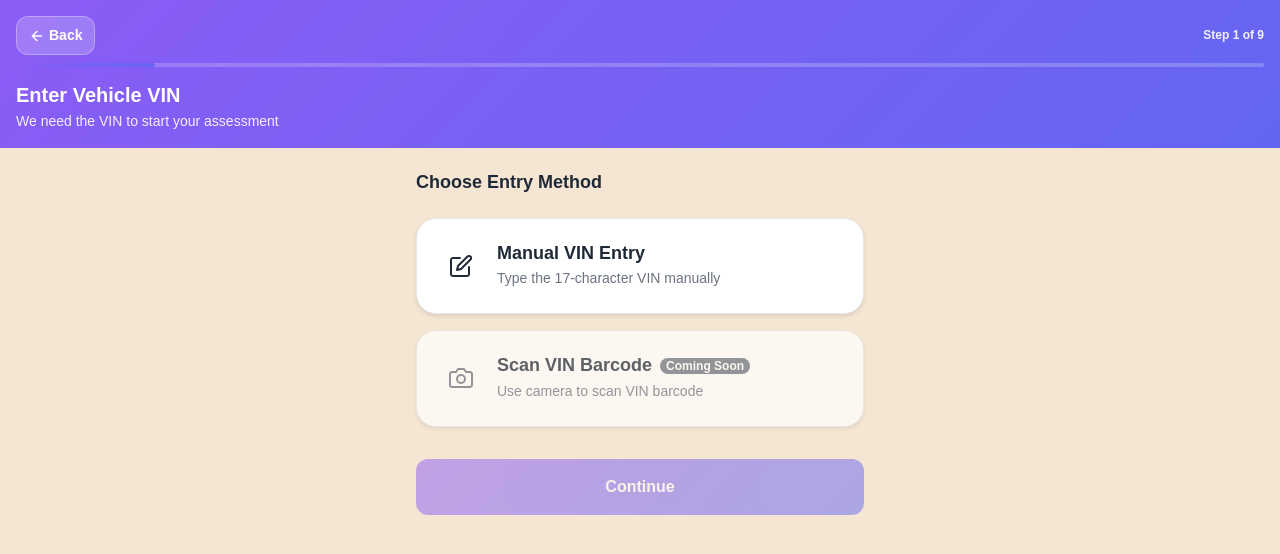
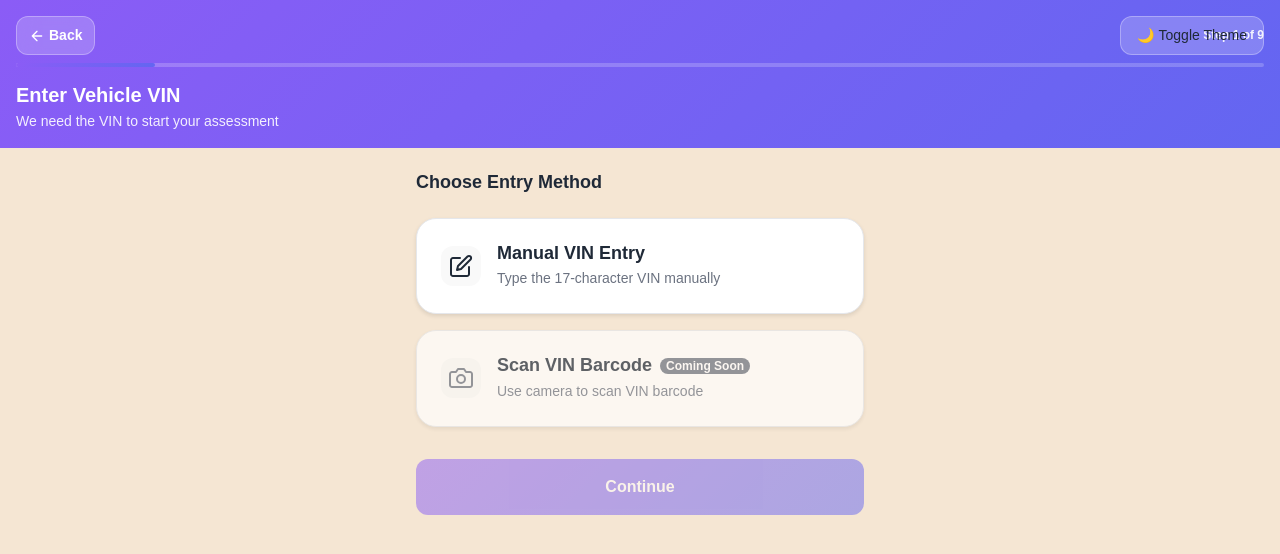
Before and after one commit to VDHSN/snapscope, a Next.js app in the folder packages/client/: page /assessments/new in a window 1280 px wide. Shown: the top 554 px of the page. Built offline with nearby package versions, Linux system fonts and the light colour scheme.

Commit message:
fix(client): make VIN Entry page respect site theming
- Replace hardcoded background color with theme variable
- Add theme toggle button to VIN Entry page
- Define missing --bg-secondary CSS variable for light/dark modes
- Ensure all colors use proper theme variables for seamless theme switching

```diff
--- a/packages/client/src/app/assessments/new/page.tsx
+++ b/packages/client/src/app/assessments/new/page.tsx
@@ -8,6 +8,7 @@ import { Card } from '@snapscope/ui/card';
 import { Badge } from '@snapscope/ui/badge';
 import { Progress } from '@snapscope/ui/progress';
 import { VINInput } from '@snapscope/ui/vin-input';
+import { ThemeToggle } from '@snapscope/ui/theme-toggle';
 import { ArrowLeftIcon, CameraIcon, EditIcon } from '@snapscope/ui/icon';
 import { isValidVIN } from '@/lib/vin-utils';
 import { useClaims } from '@/hooks/useStorage';
@@ -83,10 +84,21 @@ export default function VINEntryPage() {
   return (
     <div style={{
       minHeight: '100vh',
-      background: '#F5E6D3', // Cream background
+      background: 'var(--bg-primary)',
       display: 'flex',
-      flexDirection: 'column'
+      flexDirection: 'column',
+      position: 'relative'
     }}>
+      {/* Theme Toggle */}
+      <div style={{
+        position: 'absolute',
+        top: 'var(--space-md)',
+        right: 'var(--space-md)',
+        zIndex: 10
+      }}>
+        <ThemeToggle />
+      </div>
+
       {/* Header with purple gradient */}
       <div style={{
         background: 'linear-gradient(135deg, var(--primary-start), var(--primary-end))',
--- a/packages/ui/src/tokens/index.css
+++ b/packages/ui/src/tokens/index.css
@@ -3,6 +3,7 @@
   /* Light Mode Colors */
   --bg-primary: #F5E6D3;
   --bg-surface: #FFFFFF;
+  --bg-secondary: #F9F9F9;
   --text-primary: #1F2937;
   --text-secondary: #6B7280;
   --text-tertiary: #9CA3AF;
@@ -62,6 +63,7 @@
 [data-theme="dark"] {
   --bg-primary: #1A1A1A;
   --bg-surface: #2A2A2A;
+  --bg-secondary: #333333;
   --text-primary: #F5F5F5;
   --text-secondary: #9CA3AF;
   --text-tertiary: #6B7280;
```
